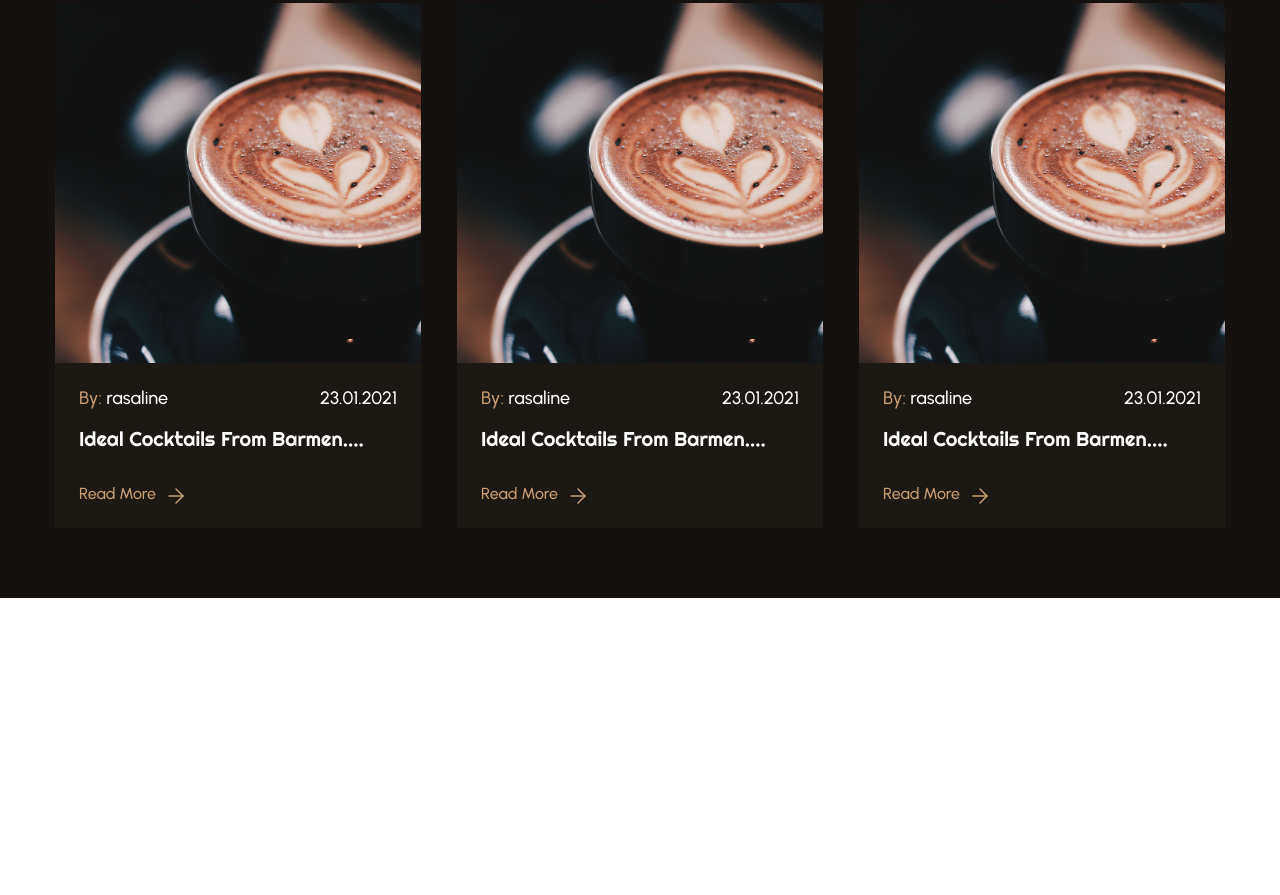
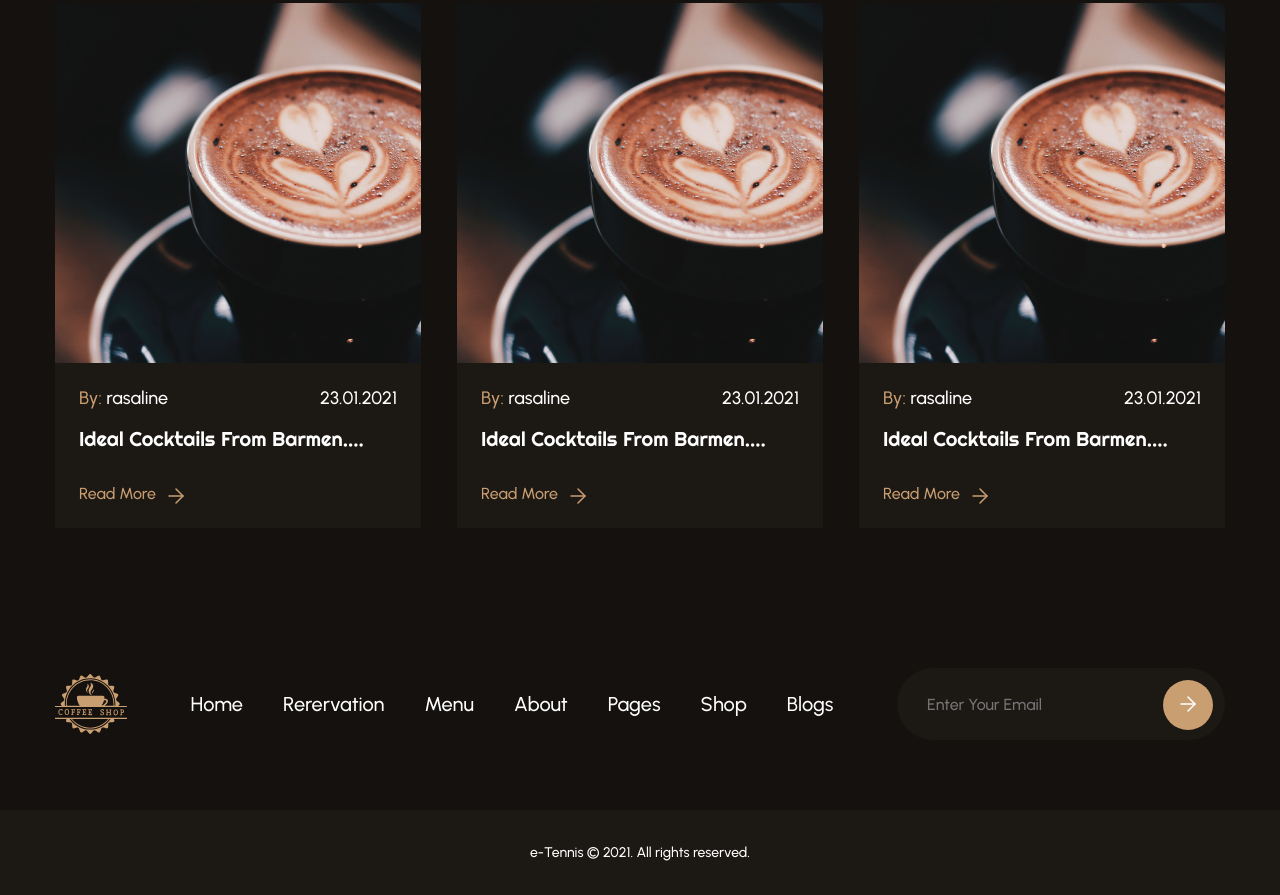
Before and after one commit to d3Lip7on/CoffeeShop, a website: page dist/index.html in a window 1280 px wide. Shown: the part 6525-7420 px from the top of the page. Before the commit the page ends 7123 px from the top, so only its background shows below. Drawn offline with Linux system fonts and the light colour scheme.

Commit message:
added sections -footer- and -copyright- + added menu links

```diff
--- /dev/null
+++ b/src/style/copyright.scss
@@ -0,0 +1,8 @@
+.copyright {
+	background: #1c1814;
+	padding: 30px 0;
+	> p {
+		@include text($colorWhite, $urbanist, 14px, 500, 180%);
+		text-align: center;
+	}
+}
--- /dev/null
+++ b/src/style/footer.scss
@@ -0,0 +1,51 @@
+.footer {
+	background: #14110e;
+	&__inner {
+		padding: 70px 0;
+	}
+
+	&__navigation {
+		display: flex;
+		justify-content: space-between;
+		gap: 20px;
+		align-items: center;
+	}
+
+	&__logo {
+	}
+
+	&__menu {
+		> ul {
+			display: flex;
+			gap: 40px;
+
+			> li {
+				@include text($colorWhite, $urbanist, 20px, 500, 100%);
+			}
+		}
+	}
+
+	&__form {
+		position: relative;
+	}
+
+	&__input-email {
+		width: 328px;
+		height: 72px;
+		border-radius: 36px;
+		background: #1c1814;
+		padding: 20px 30px;
+
+		@include text($colorGrey, $urbanist, 16px, 500, 180%);
+	}
+
+	&__button {
+		position: absolute;
+		right: 12px;
+		top: 12px;
+		width: 50px;
+		height: 50px;
+		border-radius: 50%;
+		background-color: $colorBrown;
+	}
+}
--- a/src/style/style.scss
+++ b/src/style/style.scss
@@ -28,4 +28,8 @@
 
 @import 'news.scss'; // Section news
 
+@import 'footer.scss'; // Footer
+
+@import 'copyright.scss'; // section copyright;
+
 @import 'slider.scss'; // Styles for slider
```
Also changed, not shown: dist/images/footer-arrow-right.svg (added), dist/index.html, dist/style/style.css, 1 other file.
